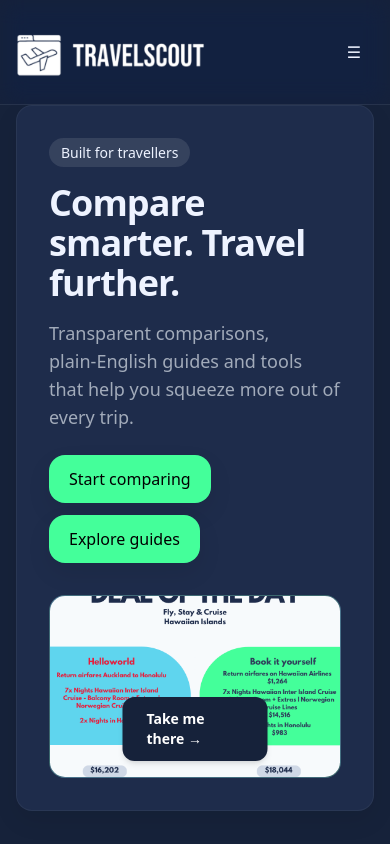
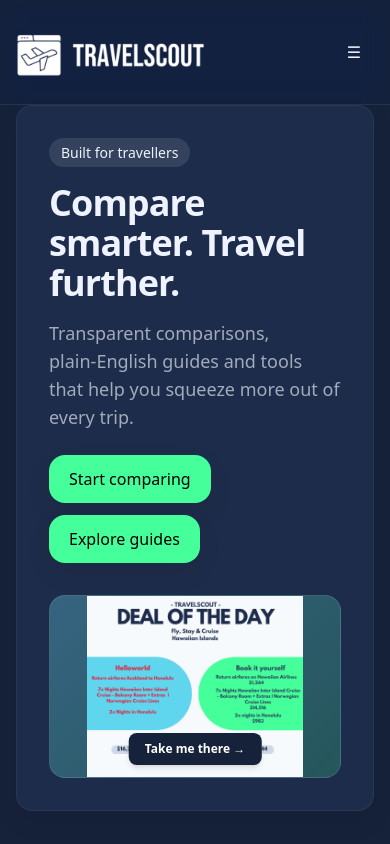
Before and after one commit to BrettWS2025/travelscout, a Next.js app: page / in a window 390 px wide. Shown: the top 844 px of the page. Built offline with nearby package versions, Linux system fonts and the light colour scheme.

Commit message:
Update Hero.tsx

```diff
--- a/components/Hero.tsx
+++ b/components/Hero.tsx
@@ -41,27 +41,31 @@
           borderColor: "rgba(255,255,255,0.10)",
         }}
       >
+        {/* 👇 Key change: contain on mobile to show the whole image; cover on md+ */}
         <Image
           src="/11NovDoD.png"
           alt="Deal of the Day"
           fill
           priority
-          className="object-cover object-center"
+          className="object-contain md:object-cover object-center"
           sizes="(max-width: 768px) 100vw, 50vw"
         />
 
-        {/* Centered CTA pill (only this part is clickable) */}
+        {/* Centered CTA pill (clickable) */}
+        {/* 👇 Key change: smaller base size on mobile; larger on md+ */}
         <Link
           href="https://helloworld.gocruising.co.nz/cruise/fly-stay-cruise-hawaiian-islands-NCL53189/"
           target="_blank"
           rel="noopener noreferrer"
           aria-label="Open the deal (opens in a new tab)"
           className="
-            absolute left-1/2 -translate-x-1/2 bottom-4 z-10
+            absolute left-1/2 -translate-x-1/2 bottom-3 md:bottom-4 z-10
             inline-flex items-center justify-center gap-2
-            rounded-xl px-6 py-3 text-sm md:text-base font-semibold
-            shadow-md transition-transform hover:scale-[1.02]
+            rounded-lg md:rounded-xl
+            px-4 py-2 text-xs sm:text-sm md:px-6 md:py-3 md:text-base font-semibold
+            shadow-md transition-transform hover:scale-[1.02] active:scale-95
             focus-visible:outline focus-visible:outline-2 focus-visible:outline-offset-2
+            max-w-[calc(100%-1.5rem)] whitespace-nowrap
           "
           style={{ background: "#16223A", color: "#FFFFFF" }}
         >
```
